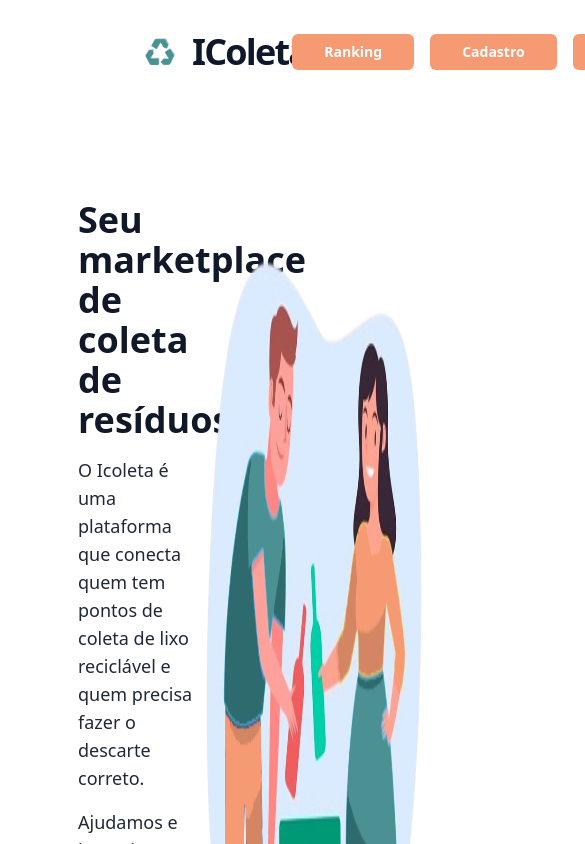
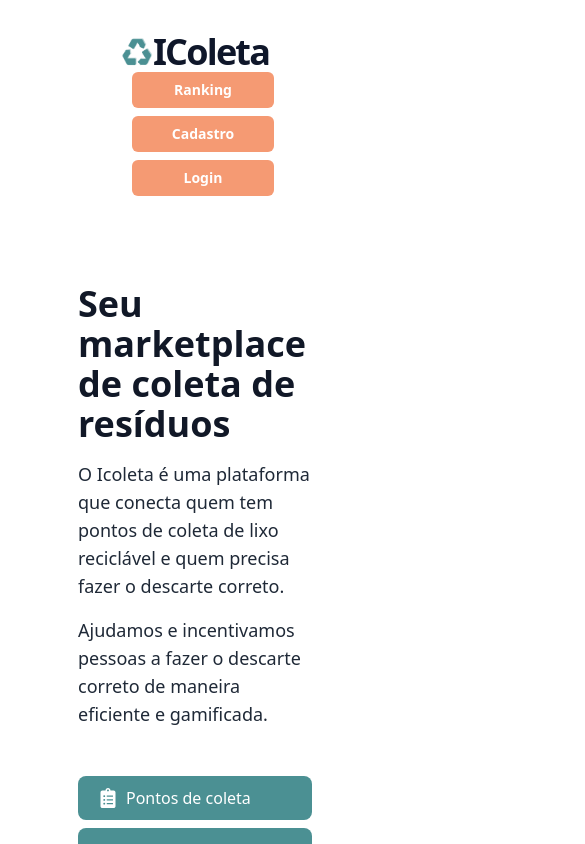
Before and after one commit to icoleta/icoleta-front, a React (Create React App) app: page / in a window 390 px wide. Shown: the top 844 px of the page, 585 px wide, since content can reach past the window. Built offline with nearby package versions, Linux system fonts and the light colour scheme.

Commit message:
Home responsiva

```diff
--- a/src/components/Footer.jsx
+++ b/src/components/Footer.jsx
@@ -4,11 +4,11 @@ import { Link } from "react-router-dom";
 function Footer() {
   return (
     <div className="bg-almost-white px-32 py-8">
-      <div className="flex child:ml-8">
-        <Link to="#">Ajuda</Link>
-        <Link to="#">Enviar sugestão</Link>
-        <Link to="#">Privacidade</Link>
-        <Link to="#">Termos</Link>
+      <div className="flex flex-col tablet:child:ml-8 justify-center tablet:flex-row">
+        <Link to="#" className="text-center" >Ajuda</Link>
+        <Link to="#" className="text-center">Enviar sugestão</Link>
+        <Link to="#" className="text-center">Privacidade</Link>
+        <Link to="#" className="text-center">Termos</Link>
       </div>
     </div>
   );
--- a/src/components/Header.jsx
+++ b/src/components/Header.jsx
@@ -19,16 +19,16 @@ function Header() {
   }
 
   return (
-    <div className="flex px-32 py-8 justify-between pb-20">
+    <div className="flex flex-col px-16 py-8  justify-between tablet:flex-row tablet:px-32">
       <Link to="/">
-        <div className="flex items-center child:ml-4">
+        <div className="flex items-center tablet:child:ml-4 justify-center">
           <img src={svg} className="w-8 h-8" alt="logo" />
           <h3 className="text-4xl font-bold text-slate-900 tracking-tighter">
             IColeta
           </h3>
         </div>
       </Link>
-      <div className="flex">
+      <div className="flex justify-center">
         <div className="child:ml-4 flex items-center text-slate-700 font-semibold text-sm">
           {/* <Link to="/mapa">Mapa</Link> */}
           {/* <Link to="/lista-de-pontos">Pontos de coleta</Link> */}
@@ -101,7 +101,7 @@ function Header() {
           //     </ul>
           //   </div>
           // </div>
-          <div className="child:ml-4 flex items-center text-slate-700 font-semibold text-sm">
+          <div className="child:ml-4 flex items-center text-slate-700 font-semibold text-sm ">
             {/* <Link to="/usuario/cadastrar">Criar conta</Link> */}
             <Link to="/entidade/admin">Seu perfil</Link>
             {/* <Link to="/entidade/edicao">Editar dados</Link> */}
@@ -110,12 +110,12 @@ function Header() {
             <button type="button" onClick={logoutWrapper}>Deslogar</button>
           </div>
         ) : (
-          <div className="child:ml-4 flex items-center text-slate-700 font-semibold text-sm">
+          <div className="child:ml-4 flex flex-col items-center text-slate-700 font-semibold text-sm phone:flex-row">
             {/* <Link to="/usuario/cadastrar">Criar conta</Link> */}
 
-            <button class="w-full rounded-md  bg-sunset-orange  py-2 text-white hover: bg-sunset-orange hover:bg-sunset-orange-dark  duration-75"><Link to="/ranking"  class="m-8">Ranking</Link></button>
-            <button class="w-full rounded-md  bg-sunset-orange  py-2 text-white hover: bg-sunset-orange hover:bg-sunset-orange-dark duration-75"><Link to="/entidade/registro"  class="m-8">Cadastro</Link></button>
-            <button class="w-full rounded-md  bg-sunset-orange  py-2 text-white hover: bg-sunset-orange hover:bg-sunset-orange-dark  duration-75"><Link to="/login"  class="m-8">Login</Link></button>
+            <button class="w-full rounded-md mb-2 bg-sunset-orange  py-2 text-white hover: bg-sunset-orange hover:bg-sunset-orange-dark  duration-75"><Link to="/ranking"  class="m-8">Ranking</Link></button>
+            <button class="w-full rounded-md mb-2 bg-sunset-orange  py-2 text-white hover: bg-sunset-orange hover:bg-sunset-orange-dark duration-75"><Link to="/entidade/registro"  class="m-8">Cadastro</Link></button>
+            <button class="w-full rounded-md mb-2 bg-sunset-orange  py-2 text-white hover: bg-sunset-orange hover:bg-sunset-orange-dark  duration-75"><Link to="/login"  class="m-8">Login</Link></button>
 
           </div>
         )}
--- a/src/pages/Home.jsx
+++ b/src/pages/Home.jsx
@@ -12,8 +12,8 @@ function Home() {
   return (
     <div className="flex justify-center">
       <div className="flex flex-col mt-12 w-3/5">
-        <div className="flex mb-4 ">
-          <div className="w-2/4">
+        <div className="flex mb-4 flex-col tablet:flex-row ">
+          <div className="w-4/4 tablet:w-2/4  ">
             <h3 className="text-4xl font-bold text-gray-900">
             Seu marketplace de coleta de resíduos
             </h3>
@@ -50,7 +50,7 @@ function Home() {
           Resíduos que recolhemos e o tempo de decomposição
         </h3>
 
-        <div class="flex flex-row mb-28">
+        <div class="grid grid-cols-1 phone:grid-cols-2 tablet:grid-cols-3 laptop:grid-cols-4 desktop:grid-cols-5 mb-28">
 
           <div class="max-w-sm overflow-hidden rounded-xl bg-white shadow-md duration-200 hover:scale-105 hover:shadow-xl mr-4">
             <img src={papel}  alt="plant" class="h-auto w-[1900px]" />
--- a/tailwind.config.js
+++ b/tailwind.config.js
@@ -1,6 +1,16 @@
 module.exports = {
   content: ["./src/**/*.{js,jsx,ts,tsx}"],
   theme: {
+    screens: {
+      'phone': '519px',
+
+      'tablet': '842px',
+
+      'laptop': '1024px',
+
+      'desktop': '1280px',
+
+    },
     extend: {
       colors: {
         'olive-green': '#4B9093',
```
Also changed, not shown: src/assets/recicle-icoleta.png.
